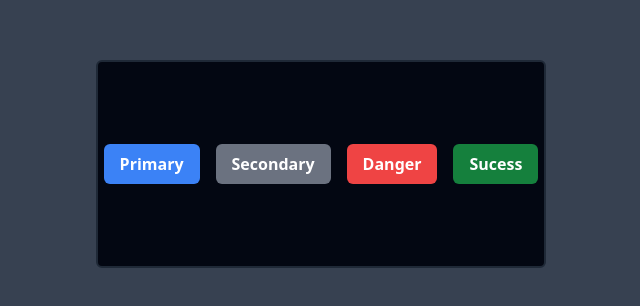
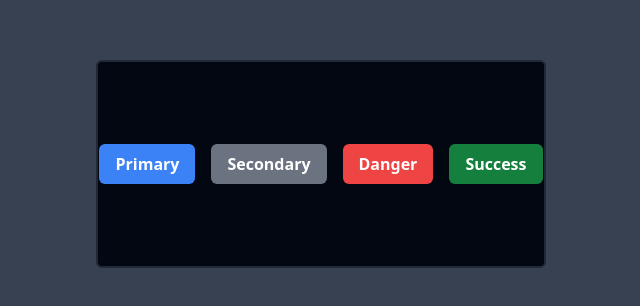
Before and after one commit to welliaquim/buttonStyling, a React (Vite) app: page / in a window 1280 px wide. Shown: the part 236-542 px from the top of the page, without its empty margins (319-959 px from the left). Built offline with nearby package versions, Linux system fonts and the light colour scheme.

Commit message:
apenas uma correção ortográfica

```diff
--- a/src/App.tsx
+++ b/src/App.tsx
@@ -9,7 +9,7 @@ function App() {
           <Button variant="primary" text="Primary"></Button>
           <Button variant="secondary" text="Secondary"></Button>
           <Button variant="danger" text="Danger"></Button>
-          <Button variant="sucess" text="Sucess"></Button>
+          <Button variant="sucess" text="Success"></Button>
         </div>
       </div>
     </>
```
